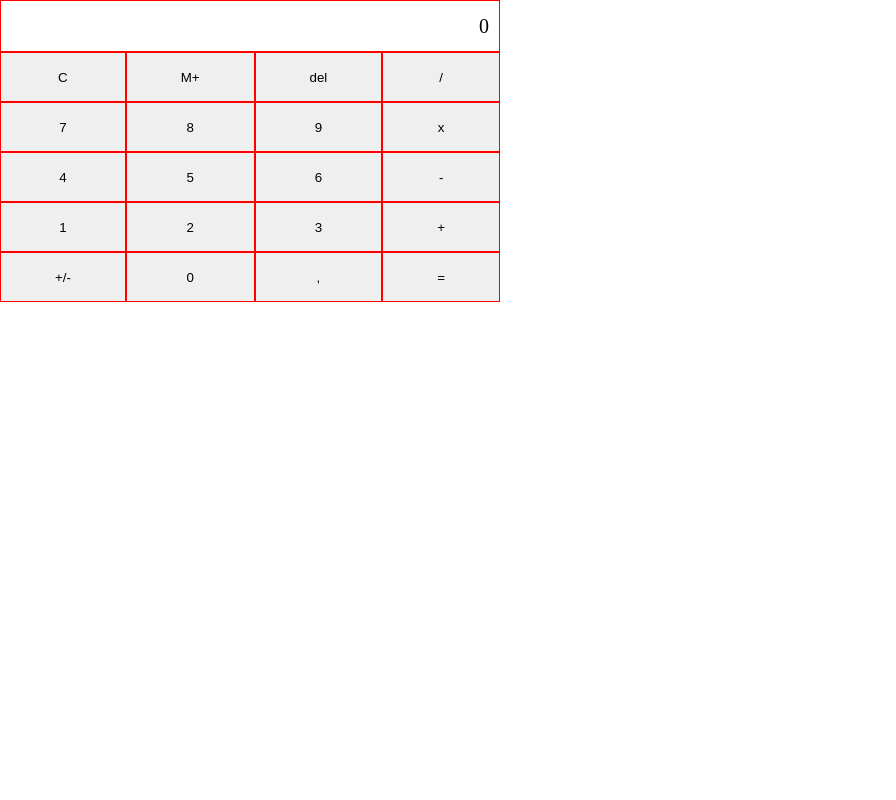
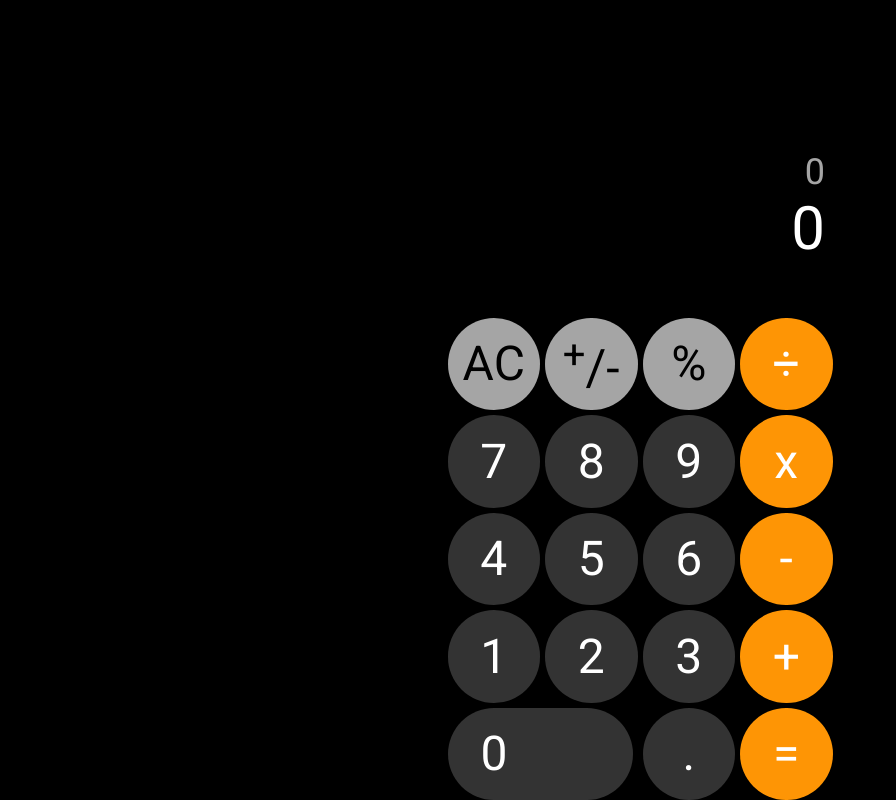
Before and after one commit to WillikAraujo/calculator-js-v2.0, a plain HTML site: page index.html in a window 1280 px wide. Shown: the whole page, without its empty margins (0-896 px from the left). Drawn offline with Linux system fonts and the light colour scheme.

Commit message:
:art: HTML DONE!

```diff
--- /dev/null
+++ b/css/colors.css
@@ -0,0 +1,7 @@
+:root{
+    --primary-color: #FE9505;
+    --num-bg-color: #333333;
+    --op-bg-header: #A5A5A5;
+    --font-color-1: #FFFFFF;
+    --font-color-2: #000000;
+}
--- /dev/null
+++ b/css/fonts.css
@@ -0,0 +1 @@
+@import url('https://fonts.googleapis.com/css2?family=Roboto:wght@100;300;400;500;700&display=swap')
--- /dev/null
+++ b/css/model.css
@@ -0,0 +1,89 @@
+main{
+    display: flex;
+    width: 100%;
+    height: 100vh;
+    background-color: black;
+    align-items: end;
+    justify-content: center;
+}
+
+.calculator{
+    background-color: black;
+    display: flex;
+    flex-direction: column;
+    width: 100%;
+    align-items: center;
+
+
+    @media (max-width:430px) {
+        transform: scale(1);
+    }
+    @media (max-width:390px) {
+        transform: scale(0.95);
+    }
+}
+
+.result{
+    width: 390px;
+    color: var(--font-color-1);
+    display: flex;
+    flex-direction: column;
+    height: 120px;
+    align-items: end;
+    justify-content: center;
+    padding-right: 10px;
+    margin-bottom: 50px;
+
+    .newResult {
+        font-size: 1.5rem;
+        color: var(--op-bg-header)
+    }
+
+
+    .finalResult{
+        font-size: 2.5rem;
+    }
+}
+
+.buttons{
+    width: 100%;
+    display: grid;
+    grid-template-columns: repeat(4, 92.5px);
+    gap: 5px;
+    align-items: center;
+    justify-content: center;
+}
+
+button{
+    width: 92.5px;
+    height: 92.5px;
+    border-radius: 50%;
+    color: var(--font-color-1);
+    &:hover{
+        opacity: 0.8;
+    }
+}
+
+button[data-num]{
+    background-color: var(--num-bg-color);
+}
+
+button[data-num='num0']{
+    display: flex;
+    align-items: center;
+    padding-left: 33px;
+    grid-column: span 2;
+    width: 185px;
+    border-radius: 50px;
+}
+
+button[data-op]{
+    background-color: var(--primary-color);
+}
+button[data-op].head{
+    background-color: var(--op-bg-header);
+    color: var(--font-color-2);
+}
+button[data-op='plusButton'].head span{
+    font-size: 2.1rem;
+}
--- /dev/null
+++ b/css/reset.css
@@ -0,0 +1,21 @@
+html{
+    font-size: 24px;
+}
+
+*{
+    box-sizing: border-box;
+    margin: 0;
+    padding: 0;
+    border: none;
+    list-style: none;
+}
+
+button{
+    cursor: pointer;
+    font-size: 2rem;
+}
+
+button, p{
+    font-family: "Roboto", sans-serif;
+    font-weight: 400;
+}
--- /dev/null
+++ b/css/style.css
@@ -0,0 +1,4 @@
+@import url(./colors.css);
+@import url(./fonts.css);
+@import url(./reset.css);
+@import url(./model.css);
--- a/index.html
+++ b/index.html
@@ -3,37 +3,40 @@
 <head>
     <meta charset="UTF-8">
     <meta name="viewport" content="width=device-width, initial-scale=1.0">
-    <link rel="stylesheet" href="style.css">
-    <title>Document</title>
+    <title>Calculadora</title>
+    <link rel="stylesheet" href="css/style.css">
+
+    <script src="js/script.js" defer></script>
 </head>
 <body>
-    <div class="container">
-        <div class="insertNum">
-            <p class="numResult">0</p>
+    <main>
+    <section class="calculator">
+        <div class="result">
+            <p class="newResult">0</p>
+            <p class="finalResult">0</p>
         </div>
         <div class="buttons">
-            <button class="C">C</button>
-            <button class="M+">M+</button>
-            <button class="del">del</button>
-            <button class="/">/</button>
-            <button class="num 7">7</button>
-            <button class="num 8">8</button>
-            <button class="num 9">9</button>
-            <button class="x">x</button>
-            <button class="num 4">4</button>
-            <button class="num 5">5</button>
-            <button class="num 6">6</button>
-            <button class="-">-</button>
-            <button class="num 1">1</button>
-            <button class="num 2">2</button>
-            <button class="num 3">3</button>
-            <button class="+">+</button>
-            <button class="+/-">+/-</button>
-            <button class="num 0">0</button>
-            <button class="num ,">,</button>
-            <button class="=">=</button>
+            <button class="clearButton head" data-op="clearButton">AC</button>
+            <button class="plusButton head" data-op="plusButton"><sup>+</sup><span>/</span>-</button>
+            <button class="percentage head" data-op="percentage">%</button>
+            <button class="divide" data-op="divide">&divide</button>
+            <button class="num7" data-num="num7">7</button>
+            <button class="num8" data-num="num8">8</button>
+            <button class="num9" data-num="num9">9</button>
+            <button class="mult" data-op="mult">x</button>
+            <button class="num4" data-num="num4">4</button>
+            <button class="num5" data-num="num5">5</button>
+            <button class="num6" data-num="num6">6</button>
+            <button class="substraction" data-op="substraction">-</button>
+            <button class="num1" data-num="num1">1</button>
+            <button class="num2" data-num="num2">2</button>
+            <button class="num3" data-num="num3">3</button>
+            <button class="sum" data-op="sum">+</button>
+            <button class="num0" data-num="num0">0</button>
+            <button class="num." data-num="num.">.</button>
+            <button class="equal" data-op="equal">=</button>
         </div>
-    </div>
-    <script src="./script.js"></script>
+    </section>
+    </main>
 </body>
 </html>
--- a/script.js
+++ /dev/null
@@ -1,89 +0,0 @@
-let numbers = document.querySelectorAll(".num")
-let allButtons = document.querySelector('.buttons')
-let newAllButtons = allButtons.querySelectorAll('button')
-let numElement = document.querySelector('.numResult')
-
-let xNumber = "0"
-let yNumber = "0"
-let operadorSelecionado = ""
-let operadorAnterior = ""
-let newResult = "0"
-let numOperado = false
-
-
-let operadores = Array.from(newAllButtons).filter((operadores) => {
-    return !operadores.className.includes("num")
-})
-
-
-operadores.forEach((operador) =>{
-    operador.addEventListener('click', ()=>{
-        operadorSelecionado !== "" ? operadorAnterior = operadorSelecionado : operadorSelecionado
-        operadorSelecionado = operador.textContent
-        if (operadorSelecionado === "C") return resetAll(operadores)
-        if (xNumber !== "" & yNumber !== "" & operadorSelecionado !== "") {
-            operadores.forEach((operador) => {operador.classList.remove('selecionado')} )
-            operador.classList.add('selecionado')
-            let num1 = Number(xNumber)
-            let num2 = Number(yNumber)
-            switch (operadorAnterior){
-                case "+": {
-                    newResult = num1+num2
-                    xNumber = newResult
-                    yNumber = "0"
-                    break
-                }
-                case "-": {
-                    newResult = num1-num2
-                    xNumber = newResult
-                    yNumber = "0"
-                    break
-                }
-                case "/": {
-                    newResult = num1/num2
-                    xNumber = newResult
-                    yNumber = "0"
-                    break
-                }
-                case "x": {
-                    newResult = num1*num2
-                    xNumber = newResult
-                    yNumber = "0"
-                    break
-                }
-        }
-    }
-
-        if (operadorSelecionado === "=") return numElement.textContent = newResult
-        newResult !== "0" ? numElement.textContent = newResult + operador.textContent : numElement.textContent = numElement.textContent + operador.textContent
-        console.log(numElement.textContent)
-    })
-})
-
-
-numbers.forEach((num) =>{
-    num.addEventListener('click', ()=> {
-        if (operadorSelecionado === "=") return resetAll(operadores)
-        Inserir(num.textContent)
-        if (operadorSelecionado !== "" & yNumber === "0" ) return yNumber = num.textContent
-        if (operadorSelecionado !== "" & yNumber !== "0" ) return yNumber = yNumber + num.textContent
-        if (operadorSelecionado === "" & xNumber === "0" ) return xNumber = num.textContent
-        if (operadorSelecionado === "" & xNumber !== "0" ) return xNumber = xNumber + num.textContent
-    })
-})
-
-
-Inserir = (input) => {
-    if (numElement.textContent !== "0") numElement.textContent = numElement.textContent + input
-    if (numElement.textContent === "0") numElement.textContent = input
-}
-
-resetAll = (operadores) =>{
-    operadores.forEach((operador) => {operador.classList.remove('selecionado')} )
-    xNumber = "0"
-    yNumber = "0"
-    operadorSelecionado = ""
-    operadorAnterior = ""
-    newResult = "0"
-    return numElement.textContent = newResult
-}
--- a/style.css
+++ /dev/null
@@ -1,82 +0,0 @@
-
-/* Reset */
-html, body, div, span, applet, object, iframe,
-h1, h2, h3, h4, h5, h6, p, blockquote, pre,
-a, abbr, acronym, address, big, cite, code,
-del, dfn, em, img, ins, kbd, q, s, samp,
-small, strike, strong, sub, sup, tt, var,
-b, u, i, center,
-dl, dt, dd, ol, ul, li,
-fieldset, form, label, legend,
-table, caption, tbody, tfoot, thead, tr, th, td,
-article, aside, canvas, details, embed,
-figure, figcaption, footer, header, hgroup,
-menu, nav, output, ruby, section, summary,
-time, mark, audio, video {
-	margin: 0;
-	padding: 0;
-	border: 0;
-	font-size: 100%;
-	font: inherit;
-	vertical-align: baseline;
-}
-/* HTML5 display-role reset for older browsers */
-article, aside, details, figcaption, figure,
-footer, header, hgroup, menu, nav, section {
-	display: block;
-}
-body {
-	line-height: 1;
-}
-ol, ul {
-	list-style: none;
-}
-blockquote, q {
-	quotes: none;
-}
-blockquote:before, blockquote:after,
-q:before, q:after {
-	content: '';
-	content: none;
-}
-table {
-	border-collapse: collapse;
-	border-spacing: 0;
-}
-
-
-/* Calculadora */
-.container{
-    max-width: 500px;
-}
-
-.container .insertNum{
-    height: 50px;
-    border: 1px red solid;
-    display: flex;
-    justify-content: end;
-    align-items: center;
-    padding-right: 10px;
-}
-
-.container .insertNum .numResult{
-    font-size: 20px;
-    text-align: end
-}
-
-.buttons{
-    display: grid;
-    grid-template-columns: auto auto auto auto;
-}
-
-.buttons button{
-    border-style: none;
-    cursor: pointer;
-    border: 1px red solid;
-    height: 50px;
-}
-
-.buttons .selecionado{
-    background: rgb(158, 76, 76);
-    color: white
-}
```
Also changed, not shown: js/script.js (added), 1 other file.
